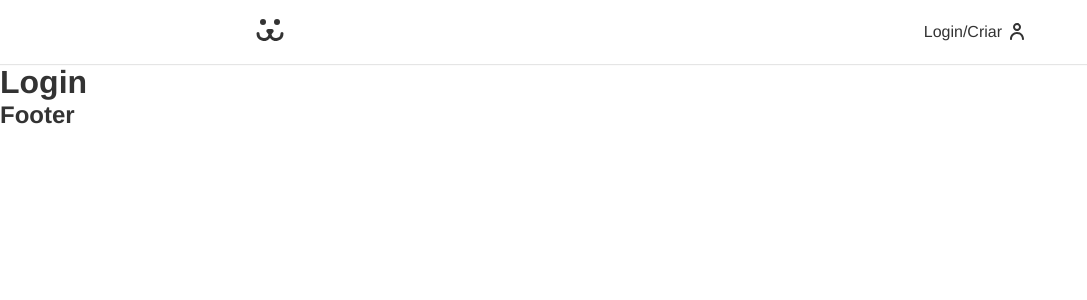
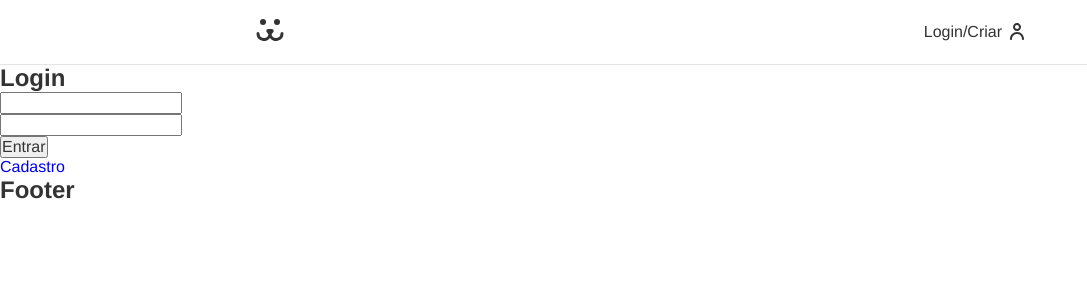
Before and after one commit to d0ugui/insta-dogs, a React (Create React App) app: page /login in a window 1280 px wide. Shown: the top 300 px of the page, without its empty margins (0-1087 px from the left). Built offline with nearby package versions, Linux system fonts and the light colour scheme.

Commit message:
Inicializando as rotas de login

```diff
--- a/package.json
+++ b/package.json
@@ -9,7 +9,7 @@
     "history": "^5.0.1",
     "react": "^17.0.2",
     "react-dom": "^17.0.2",
-    "react-router-dom": "^5.2.1",
+    "react-router-dom": "^6.0.0-beta.2",
     "react-scripts": "4.0.3",
     "styled-components": "^5.3.1",
     "web-vitals": "^1.0.1"
--- a/src/App.js
+++ b/src/App.js
@@ -1,6 +1,6 @@
 import { GlobalStyle } from './styles/global'
 
-import { BrowserRouter, Switch, Route } from 'react-router-dom'
+import { BrowserRouter, Routes, Route } from 'react-router-dom'
 
 import { Header } from './components/Header'
 import { Footer } from './components/Footer'
@@ -12,14 +12,10 @@
     <div>
       <BrowserRouter>
         <Header />
-        <Switch>
-          <Route path="/" exact>
-            <Home />
-          </Route>
-          <Route path="/login">
-            <Login />
-          </Route>
-        </Switch>
+        <Routes>
+          <Route path="/" element={<Home />} />
+          <Route path="/login/*" element={<Login />} />
+        </Routes>
         <Footer />
       </BrowserRouter>
       <GlobalStyle />
--- /dev/null
+++ b/src/components/Login/LoginCreate/index.jsx
@@ -0,0 +1,7 @@
+export function LoginCreate() {
+  return (
+    <div>
+      <h1>Login Create</h1>
+    </div>
+  )
+}
--- /dev/null
+++ b/src/components/Login/LoginForm/index.jsx
@@ -0,0 +1,46 @@
+import { useState } from 'react'
+import { Link } from 'react-router-dom'
+
+export function LoginForm() {
+  const [username, setUsername] = useState('')
+  const [password, setPassword] = useState('')
+
+  function handleSubmit(e) {
+    e.preventDefault()
+
+    fetch('https://dogsapi.origamid.dev/json/jwt-auth/v1/token', {
+      method: 'POST',
+      headers: {
+        'Content-Type': 'application/json'
+      },
+      body: JSON.stringify({ username, password })
+    })
+      .then((response) => {
+        console.log(response)
+        return response.json()
+      })
+      .then((json) => {
+        console.log(json)
+      })
+  }
+
+  return (
+    <section>
+      <h1>Login</h1>
+      <form action="" onSubmit={handleSubmit}>
+        <input
+          type="text"
+          value={username}
+          onChange={({ target }) => setUsername(target.value)}
+        />
+        <input
+          type="password"
+          value={password}
+          onChange={({ target }) => setPassword(target.value)}
+        />
+        <button>Entrar</button>
+      </form>
+      <Link to="/login/criar">Cadastro</Link>
+    </section>
+  )
+}
--- /dev/null
+++ b/src/components/Login/LoginPasswordLost/index.jsx
@@ -0,0 +1,7 @@
+export function LoginPasswordLost() {
+  return (
+    <div>
+      <h1>Login Password Lost</h1>
+    </div>
+  )
+}
--- /dev/null
+++ b/src/components/Login/LoginPasswordReset/index.jsx
@@ -0,0 +1,7 @@
+export function LoginPasswordReset() {
+  return (
+    <div>
+      <h1>Login Password Reset</h1>
+    </div>
+  )
+}
--- a/src/components/Login/index.jsx
+++ b/src/components/Login/index.jsx
@@ -1,7 +1,19 @@
+import { Routes, Route } from 'react-router-dom'
+
+import { LoginForm } from './LoginForm'
+import { LoginCreate } from './LoginCreate'
+import { LoginPasswordLost } from './LoginPasswordLost'
+import { LoginPasswordReset } from './LoginPasswordReset'
+
 export function Login() {
   return (
     <div>
-      <h1>Login</h1>
+      <Routes>
+        <Route path="/" element={<LoginForm />} />
+        <Route path="criar" element={<LoginCreate />} />
+        <Route path="perdeu" element={<LoginPasswordLost />} />
+        <Route path="reset" element={<LoginPasswordReset />} />
+      </Routes>
     </div>
   )
 }
```
Also changed, not shown: 2 other files (tests, documents, lock files or other folders).
